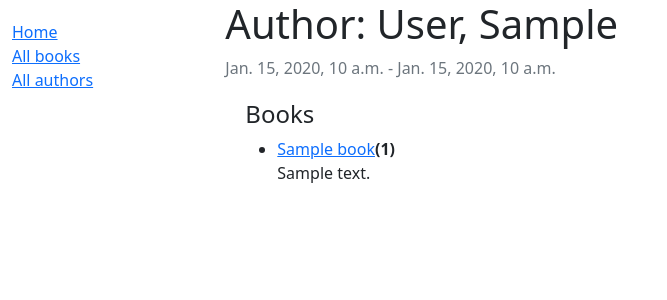
After one commit to antonponton/projekty_django, a Django app: template locallibrary/catalog/templates/catalog/author_detail.html in a window 1280 px wide. The commit adds this page. Shown: the top 300 px of the page, without its empty margins (0-667 px from the left). Run offline with Django 4.2, Linux system fonts and the light colour scheme; the template is opened without the code that fills it: most values are stand-ins (such as "Sample title", 1, 10 or a date in 2020).

Commit message:
add list and detail pages for author

```diff
--- a/locallibrary/catalog/templates/base_generic.html
+++ b/locallibrary/catalog/templates/base_generic.html
@@ -23,7 +23,7 @@
             <ul class="sidebar-nav">
               <li><a href="{% url 'index' %}">Home</a></li>
               <li><a href="{% url 'books' %}">All books</a></li>
-              <li><a href="">All authors</a></li>
+              <li><a href="{% url 'authors' %}">All authors</a></li>
             </ul>
           {% endblock %}
         </div>
--- /dev/null
+++ b/locallibrary/catalog/templates/catalog/author_detail.html
@@ -0,0 +1,22 @@
+{% extends "base_generic.html" %}
+
+{% block content %}
+  <h1>Author: {{ author.last_name }}, {{ author.first_name }}</h1>
+  <p class="text-muted">{% if author.date_of_birth %} {{author.date_of_birth}} {% else %} {% endif %}-{% if author.date_of_death %} {{author.date_of_death}} {% else %} {% endif %}</p>
+  <div style="margin-left:20px;margin-top:20px">
+    <h4>Books</h4>
+
+    {% if author.book_set.all %}
+    <ul>
+      {% for book in author.book_set.all %}
+      <li>
+        <a href="{{ book.get_absolute_url }}">{{ book.title }}</a><strong>({{ book.bookinstance_set.all.count }})</strong>
+        <p>{{book.summary}}</p>
+      </li>
+      {% endfor %}
+    </ul>
+  {% else %}
+    <p>There are no books for this author.</p>
+  {% endif %}
+  </div>
+{% endblock %}
--- a/locallibrary/catalog/templates/catalog/book_detail.html
+++ b/locallibrary/catalog/templates/catalog/book_detail.html
@@ -3,8 +3,7 @@
 {% block content %}
   <h1>Title: {{ book.title }}</h1>
 
-  <p><strong>Author:</strong> <a href="">{{ book.author }}</a></p>
-  <!-- author detail link not yet defined -->
+  <p><strong>Author:</strong> <a href="{{ book.author.get_absolute_url }}">{{ book.author }}</a></p>
   <p><strong>Summary:</strong> {{ book.summary }}</p>
   <p><strong>ISBN:</strong> {{ book.isbn }}</p>
   <p><strong>Language:</strong> {{ book.language }}</p>
--- a/locallibrary/catalog/urls.py
+++ b/locallibrary/catalog/urls.py
@@ -5,4 +5,6 @@ urlpatterns = [
     path('', views.index, name='index'),
     path('books/', views.BookListView.as_view(), name='books'),
     path('book/<int:pk>', views.BookDetailView.as_view(), name='book-detail'),
+    path('authors/', views.AuthorListView.as_view(), name='authors'),
+    path('author/<int:pk>', views.AuthorDetailView.as_view(), name='author-detail'),
 ]
```
Also changed, not shown: locallibrary/catalog/templates/catalog/author_list.html (added, +16 -0 lines), locallibrary/catalog/views.py (+7 -0 lines).
